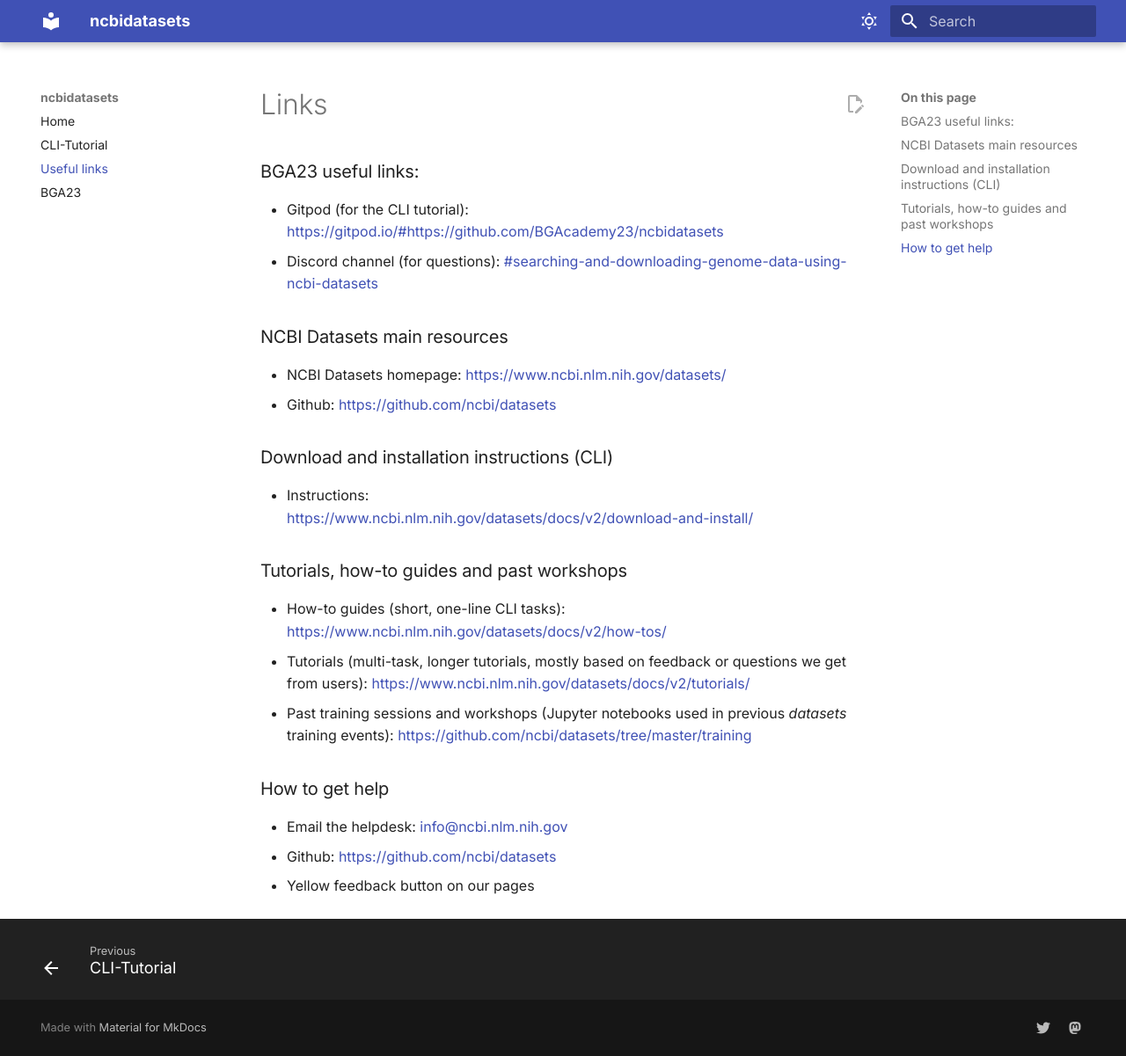
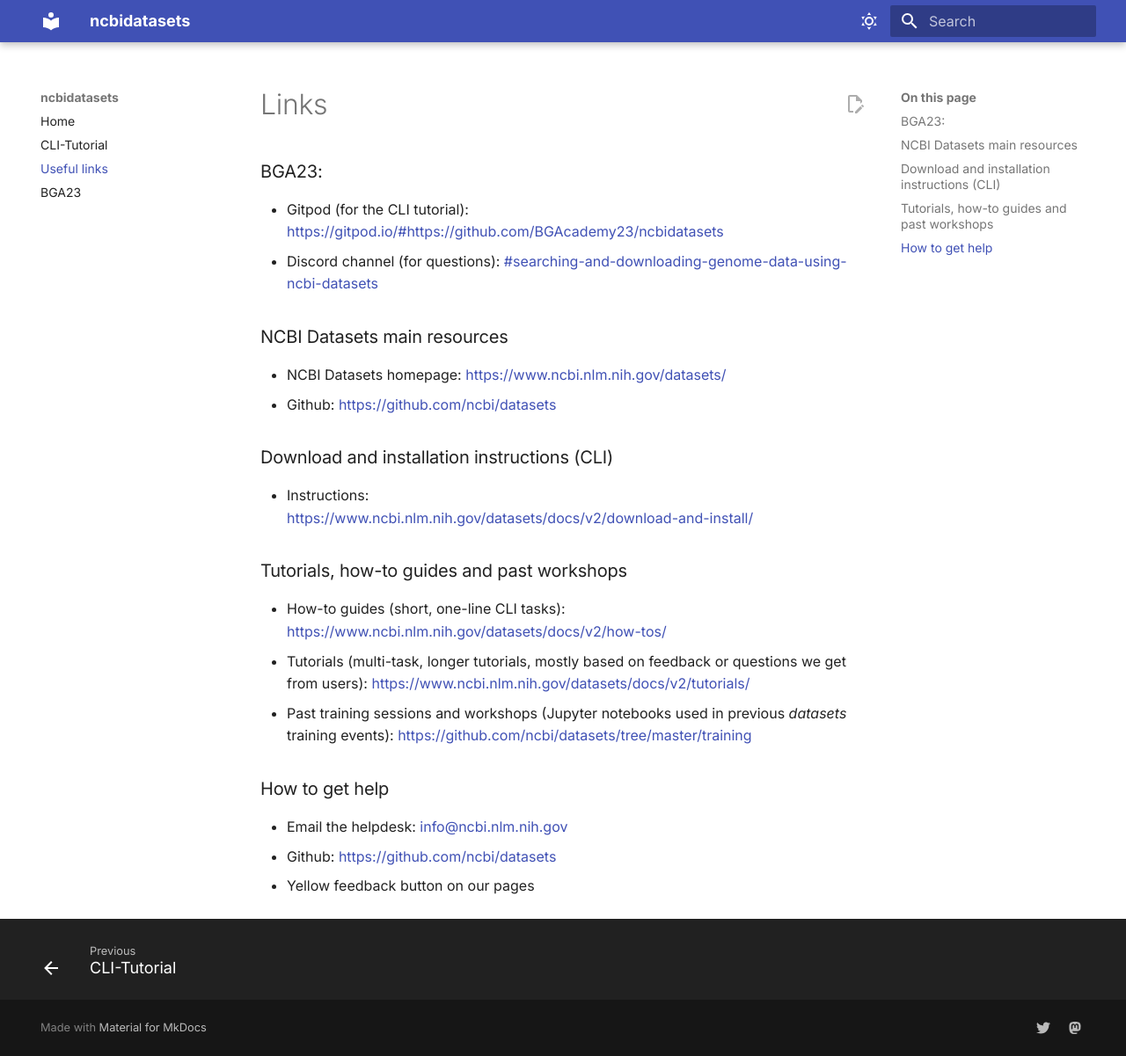
Before and after one commit to BGAcademy23/ncbidatasets, an MkDocs documentation site: the page built from docs/links.md, in a window 1280 px wide and 1201 px high. Shown: the whole window at 88% size. Built offline with MkDocs 1.6.1 and Material for MkDocs 9.7.7, drawn with Linux system fonts in a browser that asks for light colours.

Commit message:
Update links.md

```diff
--- a/docs/links.md
+++ b/docs/links.md
@@ -1,6 +1,6 @@
 # Links
 
-### BGA23 useful links:
+### BGA23:
 - Gitpod (for the CLI tutorial): [https://gitpod.io/#https://github.com/BGAcademy23/ncbidatasets](https://gitpod.io/#https://github.com/BGAcademy23/ncbidatasets)
 - Discord channel (for questions): [#searching-and-downloading-genome-data-using-ncbi-datasets](https://discord.gg/FsUPcVDC)
 
```
